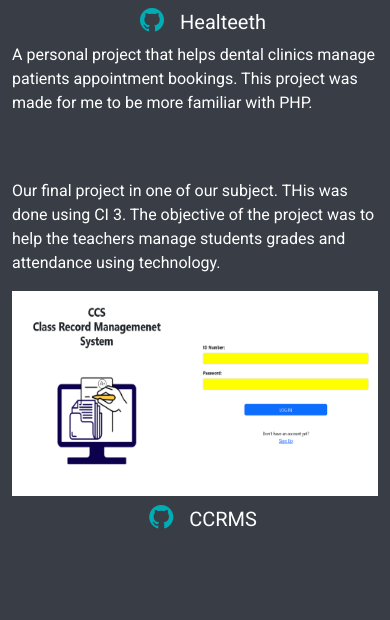
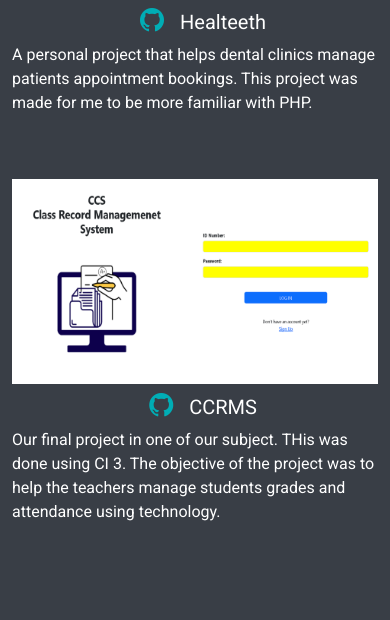
Before and after one commit to jelatz/Jlad_Lanete, a PHP site: page /updated/index.html in a window 390 px wide. Shown: the part 2157-2777 px from the top of the page. Run offline with PHP 8.4, Linux system fonts and the light colour scheme.

Commit message:
stylesheet path changed

```diff
--- a/updated/index.html
+++ b/updated/index.html
@@ -4,12 +4,12 @@
 <head>
   <meta charset="UTF-8" />
   <meta name="viewport" content="width=device-width, initial-scale=1.0" />
-  <link rel="stylesheet" href="../_assets/css/bootstrap.css" />
-  <link rel="stylesheet" href="../_assets/css/aos.css" />
-  <link rel="stylesheet" href="../_assets/css/line-awesome.min.css" />
-  <link rel="stylesheet" href="../node_modules/bootstrap-icons/font/bootstrap-icons.min.css" />
-  <link rel="stylesheet" href="../updated/styles.css" rel="stylesheet" />
-  <link rel="stylesheet" href="media.css">
+  <link rel="stylesheet" href="../../portfolio/_assets/css/bootstrap.css" />
+  <link rel="stylesheet" href="../../portfolio/_assets/css/aos.css" />
+  <link rel="stylesheet" href="../../portfolio/_assets/css/line-awesome.min.css" />
+  <link rel="stylesheet" href="../../portfolio/node_modules/bootstrap-icons/font/bootstrap-icons.min.css" />
+  <link rel="stylesheet" href="../../portfolio/updated/styles.css" rel="stylesheet" />
+  <link rel="stylesheet" href="../../portfolio/updated/media.css">
   <title>Jlad Lanete</title>
 </head>
 <!-- NAVIGATION -->
@@ -74,7 +74,7 @@
 
 
 <section id="work" class=" ">
-  <div class="container-lg">
+  <div class="container">
     <!-- SAEKYUNG AUXILIUM -->
     <div class="row justify-content-around my-5" data-aos="fade-left" data-aos-duration="2000">
       <div class="col-lg-5 justify-content-between ">
@@ -91,7 +91,8 @@
       </div>
     </div>
     <!-- RFID PROCESSING SYSTEM -->
-    <div class="row my-5 justify-content-around" data-aos="fade-right" data-aos-duration="2000" data-aos-delay="300">
+    <div class="row my-5 justify-content-around swap" data-aos="fade-right" data-aos-duration="2000"
+      data-aos-delay="300">
       <div class="col-lg-5 d-grid align-content-center ">
         <p class="text-white">
           This web app we made was for the hackathon that we attended in school and helps in the ongoing RFID
@@ -123,7 +124,8 @@
       </div>
     </div>
     <!-- CCRMS -->
-    <div class="row my-5 justify-content-around" data-aos="fade-right" data-aos-duration="2000" data-aos-delay="900">
+    <div class="row my-5 justify-content-around swap" data-aos="fade-right" data-aos-duration="2000"
+      data-aos-delay="900">
       <div class="col-lg-5 d-grid align-content-center">
         <p class="text-white">
           Our final project in one of our subject. THis was done using CI 3. The objective of the project was to help
@@ -150,12 +152,12 @@
   <script src="https://code.jquery.com/jquery-3.7.1.min.js"></script>
 
   <!-- AOS JavaScript -->
-  <script src="../node_modules/aos/src/js/aos.js"></script>
-  <script src="../_assets/js/aos.js"></script>
+  <script src="../../portfolio/node_modules/aos/src/js/aos.js"></script>
+  <script src="../../portfolio/_assets/js/aos.js"></script>
 
   <!-- Other Scripts -->
-  <script src="/_assets/js/bootstrap.bundle.js"></script>
-  <script src="/updated/custom.js"></script>
+  <script src="../../portfolio/_assets/js/bootstrap.bundle.js"></script>
+  <script src="../../portfolio/updated/custom.js"></script>
 
   <!-- <script src="/_assets/js/main.js"></script> -->
 
--- a/updated/media.css
+++ b/updated/media.css
@@ -1,4 +1,10 @@
 @media only screen and (max-width: 992px){
-.offcanvas-header{background: var(--primary);}
-.offcanvas-body{background: var(--secondary);}
+
+/* NAVGATION */
+    .offcanvas-header{background: var(--primary);}
+    .offcanvas-body{background: var(--secondary);}
+
+/* WORK SECTION */
+    .swap{flex-direction: column-reverse;}
+
 }
--- a/updated/styles.css
+++ b/updated/styles.css
@@ -23,6 +23,7 @@ html,body{width: 100%; height: 100%;}
 
 
 /* NAVIGATION */
+nav{width: 100%;}
 .bi-list{color: white; font-size: 1.5rem;}
 .navbar-toggler{border-color: #fff;}
 .active{color: var(--tertiary);}
```
